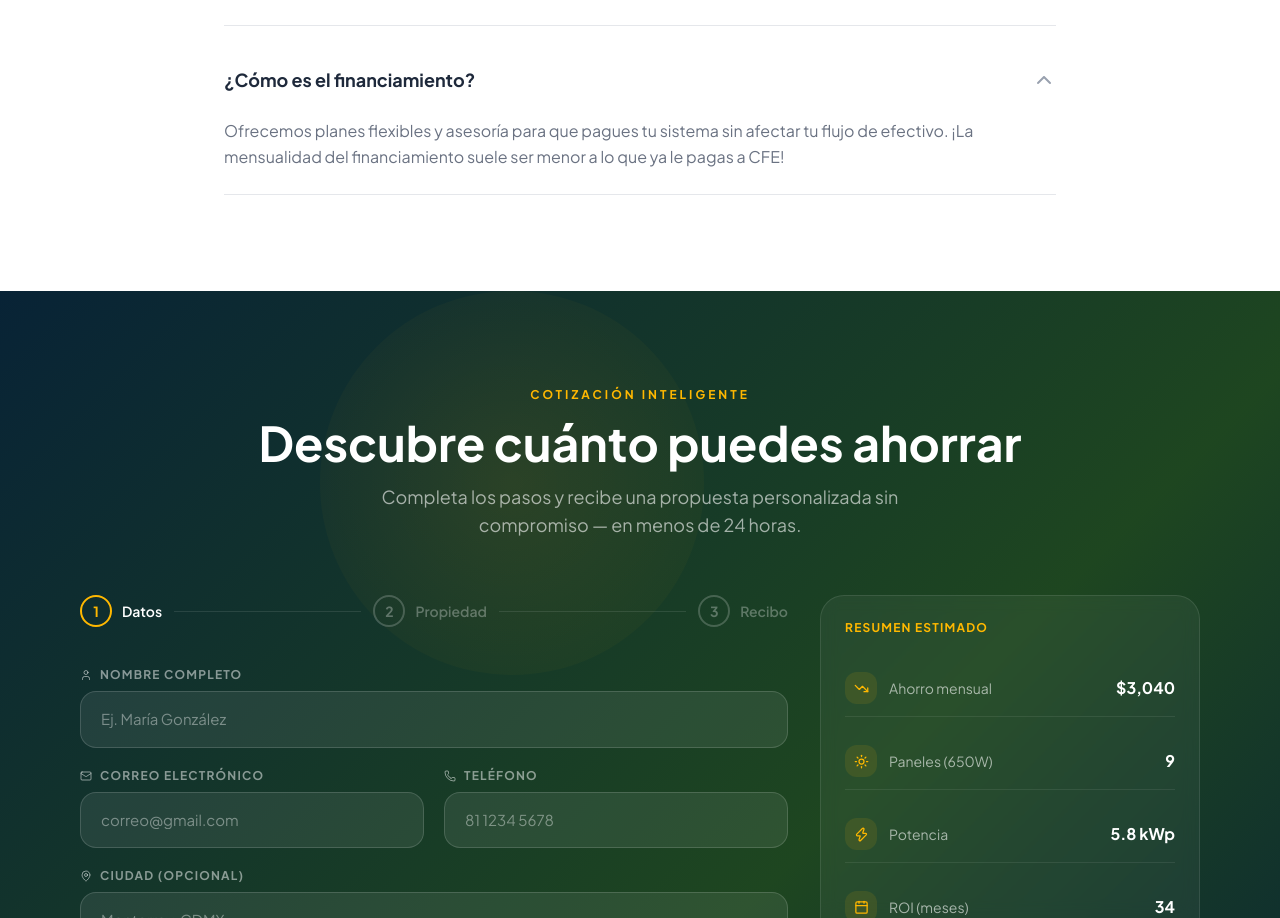
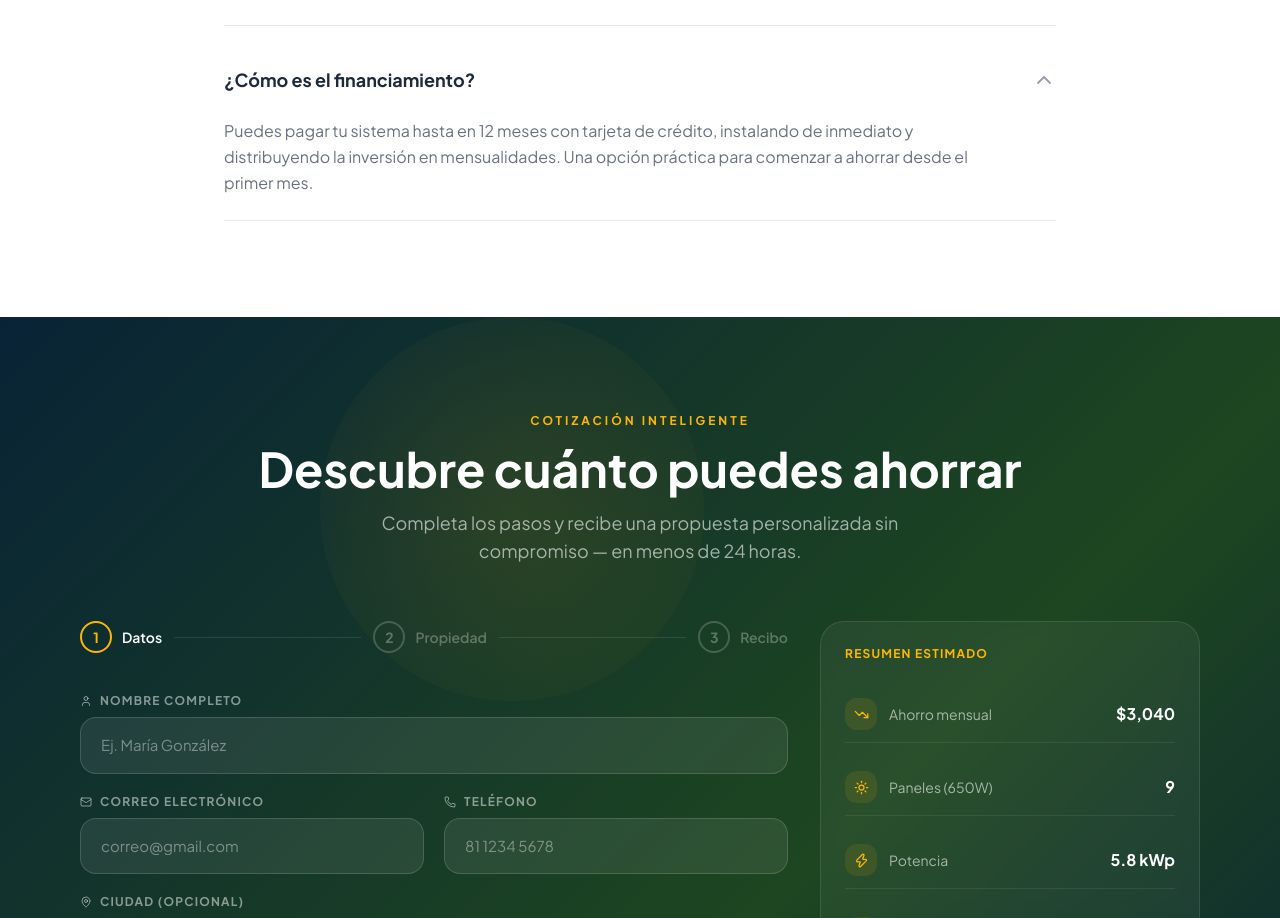
Before and after one commit to iramirezftg/genera-mexico, a Next.js app: page / in a window 1280 px wide. Shown: the part 6322-7240 px from the top of the page. Built offline with nearby package versions, Linux system fonts and the light colour scheme.

Commit message:
fix: actualizar respuesta en FAQ sobre financiamiento

```diff
--- a/src/components/FAQSection.tsx
+++ b/src/components/FAQSection.tsx
@@ -15,7 +15,7 @@ const faqs = [
   },
   {
     q: "¿Cómo es el financiamiento?",
-    a: "Ofrecemos planes flexibles y asesoría para que pagues tu sistema sin afectar tu flujo de efectivo. ¡La mensualidad del financiamiento suele ser menor a lo que ya le pagas a CFE!"
+    a: "Puedes pagar tu sistema hasta en 12 meses con tarjeta de crédito, instalando de inmediato y distribuyendo la inversión en mensualidades. Una opción práctica para comenzar a ahorrar desde el primer mes."
   }
 ];
 
```
